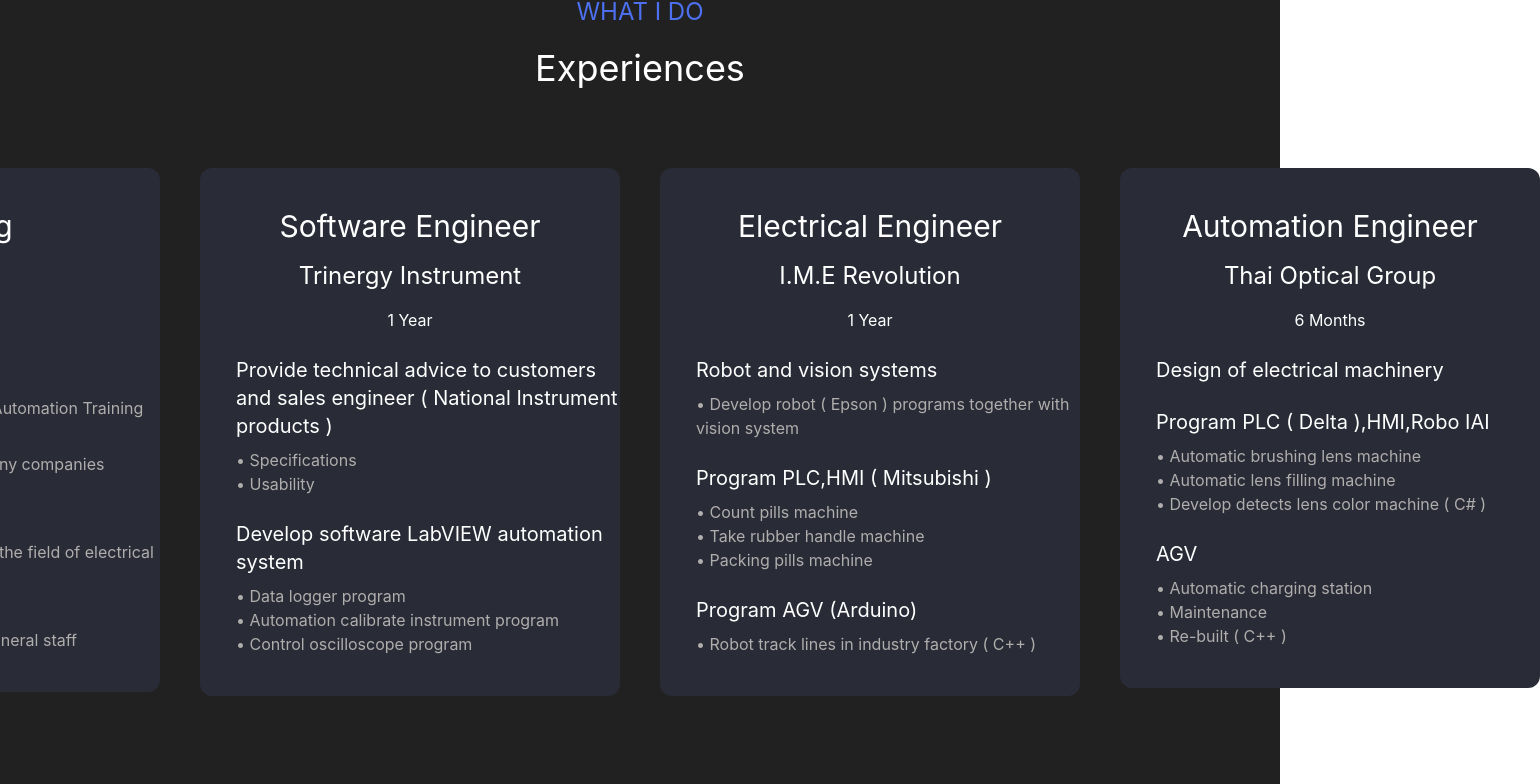
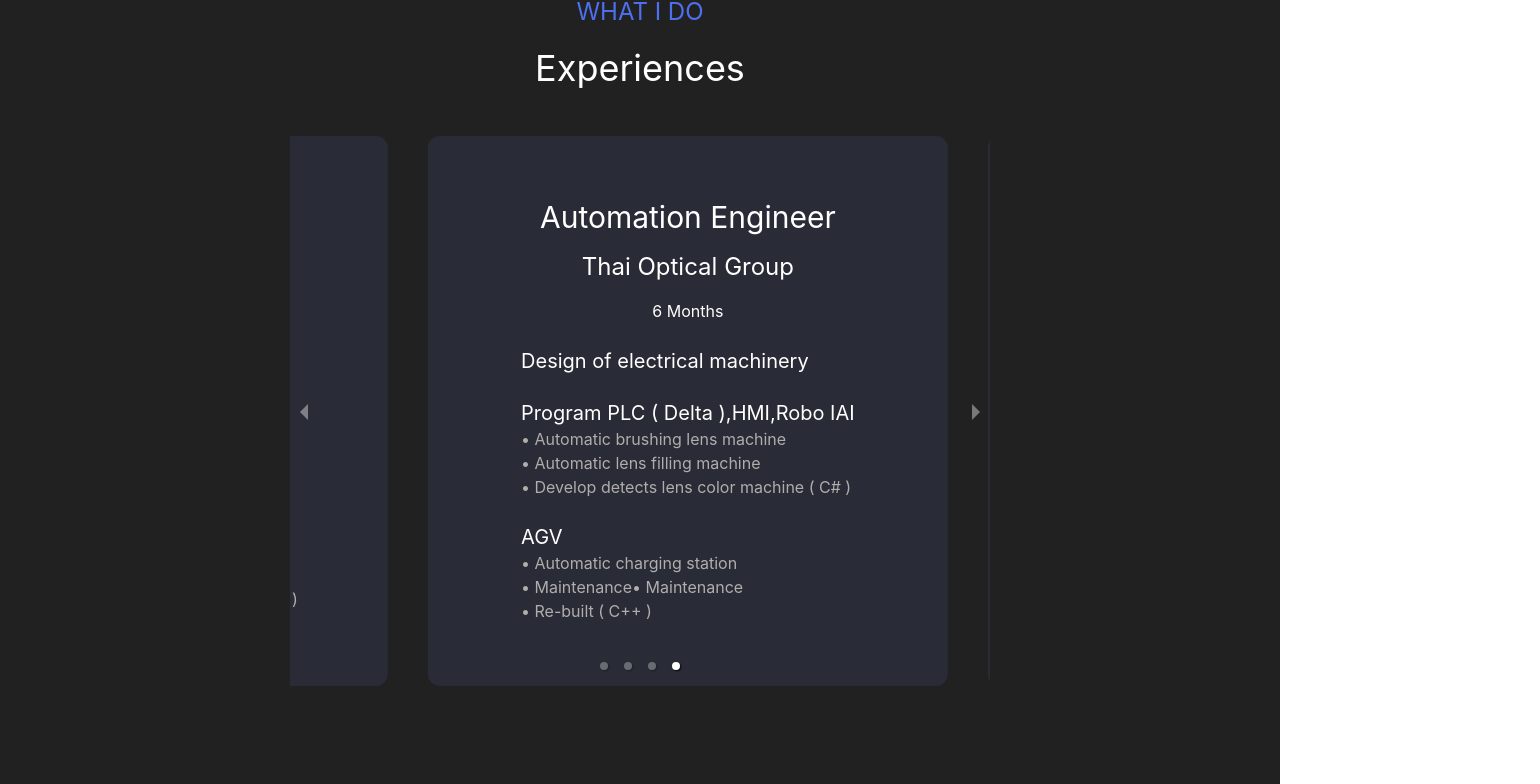
Before and after one commit to bankthitivit/resume-thitivit, a React (Create React App) app: page / in a window 1280 px wide. Shown: the part 2233-3017 px from the top of the page, 1540 px wide, since content can reach past the window. Built offline with nearby package versions, Linux system fonts and the light colour scheme.

Commit message:
feat: add carousel

```diff
--- a/package.json
+++ b/package.json
@@ -10,6 +10,7 @@
     "postcss": "^8.4.18",
     "react": "^18.3.0-next-fecc288b7-20221025",
     "react-dom": "^18.2.0",
+    "react-responsive-carousel": "^3.2.23",
     "react-scripts": "^5.0.1",
     "react-typed": "^1.2.0",
     "tailwindcss": "^3.2.1",
--- a/src/components/WhatDo.js
+++ b/src/components/WhatDo.js
@@ -1,3 +1,6 @@
+import "react-responsive-carousel/lib/styles/carousel.min.css";
+import { Carousel } from "react-responsive-carousel";
+
 function WhatDo() {
   return (
     <section
@@ -9,7 +12,17 @@
         <h1 className="text-4xl text-white pt-5 pb-12">Experiences</h1>
       </div>
       <div className="flex md:flex-row flex-col items-start justify-start">
-        <div className="bg-[#292C36] rounded-xl sm:mr-0 mr-3 sm:ml-0 ml-0 pt-10 pb-10 mt-8 flex flex-col items-center justify-center">
+        <Carousel
+          emulateTouch
+          centerMode
+          showStatus={false}
+          width={700}
+          swipeable
+          infiniteLoop
+          autoPlay
+          interval={2000}
+        >
+          <div className=" bg-[#292C36] rounded-xl sm:mr-0 mr-3 sm:ml-10 ml-0 h-[550px] flex flex-col items-center justify-center">
             <h1 className="text-white text-3xl ">Studying</h1>
             <div>
               <div className=" mt-6 w-96 ml-9 flex flex-col items-start justify-center">
@@ -18,22 +31,22 @@
                   • Project Smart Home ( C++ )
                 </p>
               </div>
-            <div className="mt-6 w-96 ml-9 flex flex-col items-start justify-center">
+              <div className="mt-6 ml-9 flex flex-col items-start justify-center">
                 <h2 className="text-white text-2xl">2018</h2>
-              <p className="text-[#B0ADAD] mt-2">
+                <p className=" text-[#B0ADAD] mt-2">
                   • Joined the Delta Industrial Automation Training Program 2018
                 </p>
                 <p className="text-[#B0ADAD] mt-2">
                   • Attended the seminar of many companies
                 </p>
               </div>
-            <div className="mt-6 w-96 ml-9 flex flex-col items-start justify-center">
+              <div className="mt-6 ml-9 flex flex-col items-start justify-center">
                 <h2 className="text-white text-2xl ">2016</h2>
                 <p className="text-[#B0ADAD] mt-2">
                   • Worked at Y.NET Co.,Ltd in the field of electrical
                 </p>
               </div>
-            <div className="pt-6 w-96 ml-9 flex flex-col items-start justify-center">
+              <div className="pt-6 ml-9 flex flex-col items-start justify-center">
                 <h2 className="text-white text-2xl">2015</h2>
                 <p className="text-[#B0ADAD] mt-2">
                   • Worked at McDonald’s in general staff
@@ -41,92 +54,89 @@
               </div>
             </div>
           </div>
-        <div className="bg-[#292C36] md:mr-0 mr-3 md:ml-10 ml-0 rounded-xl pt-10 pb-10 mt-8 flex flex-col items-center justify-center">
+          <div className="bg-[#292C36] md:mr-0 mr-3 md:ml-10 ml-0 rounded-xl pt-10 pb-10 h-[550px] flex flex-col items-center justify-start">
             <h1 className="text-white text-3xl ">Software Engineer</h1>
             <h1 className="text-white text-2xl pt-4 ">Trinergy Instrument</h1>
             <h1 className="text-white text-1xl pt-4 ">1 Year</h1>
-          <div>
-            <div className="pt-6 w-96 ml-9 flex flex-col items-start justify-center">
-              <p className="text-white text-xl">
-                Provide technical advice to customers and sales engineer (
-                National Instrument products )
+            <div className="flex flex-col items-start justify-start">
+              <div className="mt-6 ml-6 flex flex-col items-start justify-center">
+                <h2 className="text-white text-xl">
+                  Provide technical advice to customers and sales engineer
+                  (National Instrument products)
+                </h2>
+                <p className=" text-[#B0ADAD] mt-2 ml-9">• Specifications</p>
+                <p className="text-[#B0ADAD] ml-9">• Usability</p>
+              </div>
+              <div className="mt-6 ml-16 flex flex-col items-start justify-center">
+                <h2 className="text-white text-xl">
+                  Develop software LabVIEW automation system
+                </h2>
+                <p className=" text-[#B0ADAD] mt-2">• Data logger program</p>
+                <p className="text-[#B0ADAD]">
+                  • Automation calibrate instrument program
                 </p>
-              <p className="text-[#B0ADAD] mt-2">
-                • Specifications
-                <br />• Usability
-              </p>
-            </div>
-            <div className="pt-6 w-96 ml-9 flex flex-col items-start justify-center">
-              <p className="text-white text-xl">
-                Develop software LabVIEW automation system
-              </p>
-              <p className="text-[#B0ADAD] mt-2">
-                • Data logger program
-                <br />• Automation calibrate instrument program
-                <br />• Control oscilloscope program
-              </p>
+                <p className="text-[#B0ADAD]">• Control oscilloscope program</p>
               </div>
             </div>
           </div>
-        <div className="bg-[#292C36] md:mr-0 mr-3 md:ml-10 ml-0 rounded-xl pt-10 pb-10 mt-8 flex flex-col items-center justify-center">
+          <div className="bg-[#292C36] md:mr-0 mr-3 md:ml-10 ml-0 rounded-xl pt-10 pb-10 h-[550px] flex flex-col items-center justify-center">
             <h1 className="text-white text-3xl ">Electrical Engineer</h1>
             <h1 className="text-white text-2xl pt-4 ">I.M.E Revolution</h1>
             <h1 className="text-white text-1xl pt-4 ">1 Year</h1>
             <div>
-            <div className="pt-6 w-96 ml-9 flex flex-col items-start justify-center">
-              <p className="text-white text-xl">Robot and vision systems</p>
-              <p className="text-[#B0ADAD] mt-2">
-                • Develop robot ( Epson ) programs together with vision system
-              </p>
+              <div className="mt-6 ml-0 flex flex-col items-start justify-center">
+                <h2 className="text-white text-xl">Robot and vision systems</h2>
+                <p className="text-[#B0ADAD]">• Control oscilloscope program</p>
               </div>
-            <div className="pt-6 w-96 ml-9 flex flex-col items-start justify-center">
-              <p className="text-white text-xl">
+              <div className="mt-6 ml-0 flex flex-col items-start justify-center">
+                <h2 className="text-white text-xl">
                   Program PLC,HMI ( Mitsubishi )
-              </p>
-              <p className="text-[#B0ADAD] mt-2">
-                • Count pills machine
-                <br />• Take rubber handle machine
-                <br />• Packing pills machine
-              </p>
+                </h2>
+                <p className="text-[#B0ADAD]">• Count pills machine</p>
+                <p className="text-[#B0ADAD]">• Take rubber handle machine</p>
+                <p className="text-[#B0ADAD]">• Packing pills machine</p>
               </div>
-            <div className="pt-6 w-96 ml-9 flex flex-col items-start justify-center">
-              <p className="text-white text-xl">Program AGV (Arduino)</p>
-              <p className="text-[#B0ADAD] mt-2">
+              <div className="mt-6 ml-0 flex flex-col items-start justify-center">
+                <h2 className="text-white text-xl">Program AGV (Arduino)</h2>
+                <p className="text-[#B0ADAD]">
                   • Robot track lines in industry factory ( C++ )
                 </p>
               </div>
             </div>
           </div>
-        <div className="bg-[#292C36] md:mr-0 mr-3 md:ml-10 ml-0 rounded-xl pt-10 pb-10 mt-8 flex flex-col items-center justify-center">
+          <div className="bg-[#292C36] md:mr-0 mr-3 md:ml-10 ml-0 rounded-xl pt-10 pb-10 h-[550px] flex flex-col items-center justify-center">
             <h1 className="text-white text-3xl ">Automation Engineer</h1>
             <h1 className="text-white text-2xl pt-4 ">Thai Optical Group</h1>
             <h1 className="text-white text-1xl pt-4 ">6 Months</h1>
             <div>
-            <div className="pt-6 w-96 ml-9 flex flex-col items-start justify-center">
-              <p className="text-white text-xl">
+              <div className="mt-6 ml-0 flex flex-col items-start justify-center">
+                <h2 className="text-white text-xl">
                   Design of electrical machinery
+                </h2>
+              </div>
+              <div className="mt-6 ml-0 flex flex-col items-start justify-center">
+                <h2 className="text-white text-xl">
+                  Program PLC ( Delta ),HMI,Robo IAI
+                </h2>
+                <p className="text-[#B0ADAD]">
+                  • Automatic brushing lens machine
+                </p>
+                <p className="text-[#B0ADAD]">
+                  • Automatic lens filling machine
+                </p>
+                <p className="text-[#B0ADAD]">
+                  • Develop detects lens color machine ( C# )
                 </p>
               </div>
-            <div className="pt-6 w-96 ml-9 flex flex-col items-start justify-center">
-              <p className="text-white text-xl">
-                Program PLC ( Delta ),HMI,Robo IAI
-              </p>
-              <p className="text-[#B0ADAD] mt-2">
-                • Automatic brushing lens machine
-                <br />• Automatic lens filling machine
-                <br />• Develop detects lens color machine ( C# )
-              </p>
-            </div>
-            <div className="pt-6 w-96 ml-9 flex flex-col items-start justify-center">
-              <p className="text-white text-xl">AGV</p>
-              <p className="text-[#B0ADAD] mt-2">
-                • Automatic charging station
-                <br />• Maintenance
-                <br />• Re-built ( C++ )
-              </p>
+              <div className="mt-6 ml-0 flex flex-col items-start justify-center">
+                <h2 className="text-white text-xl">AGV</h2>
+                <p className="text-[#B0ADAD]">• Automatic charging station</p>
+                <p className="text-[#B0ADAD]">• Maintenance• Maintenance</p>
+                <p className="text-[#B0ADAD]">• Re-built ( C++ )</p>
               </div>
             </div>
           </div>
+        </Carousel>
       </div>
     </section>
   );
```
Also changed, not shown: 1 other file (tests, documents, lock files or other folders). Lines whose indentation alone changed are shown as unchanged.
